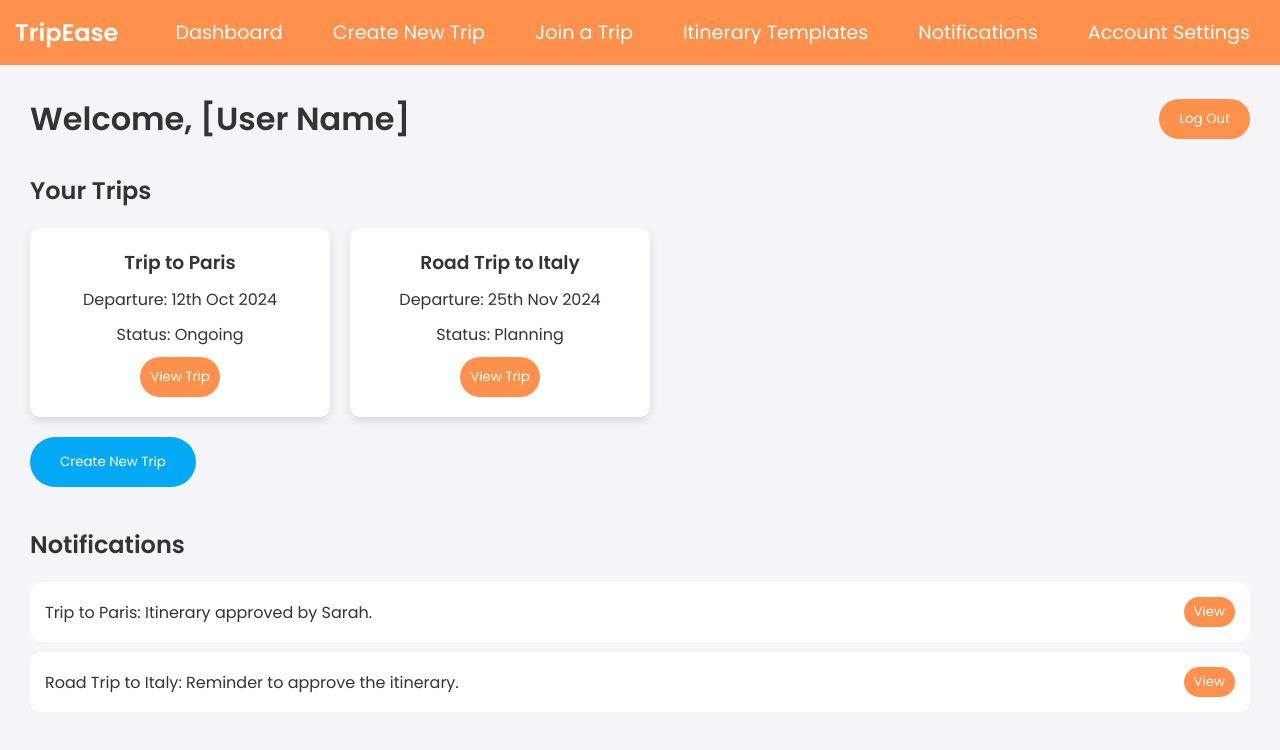
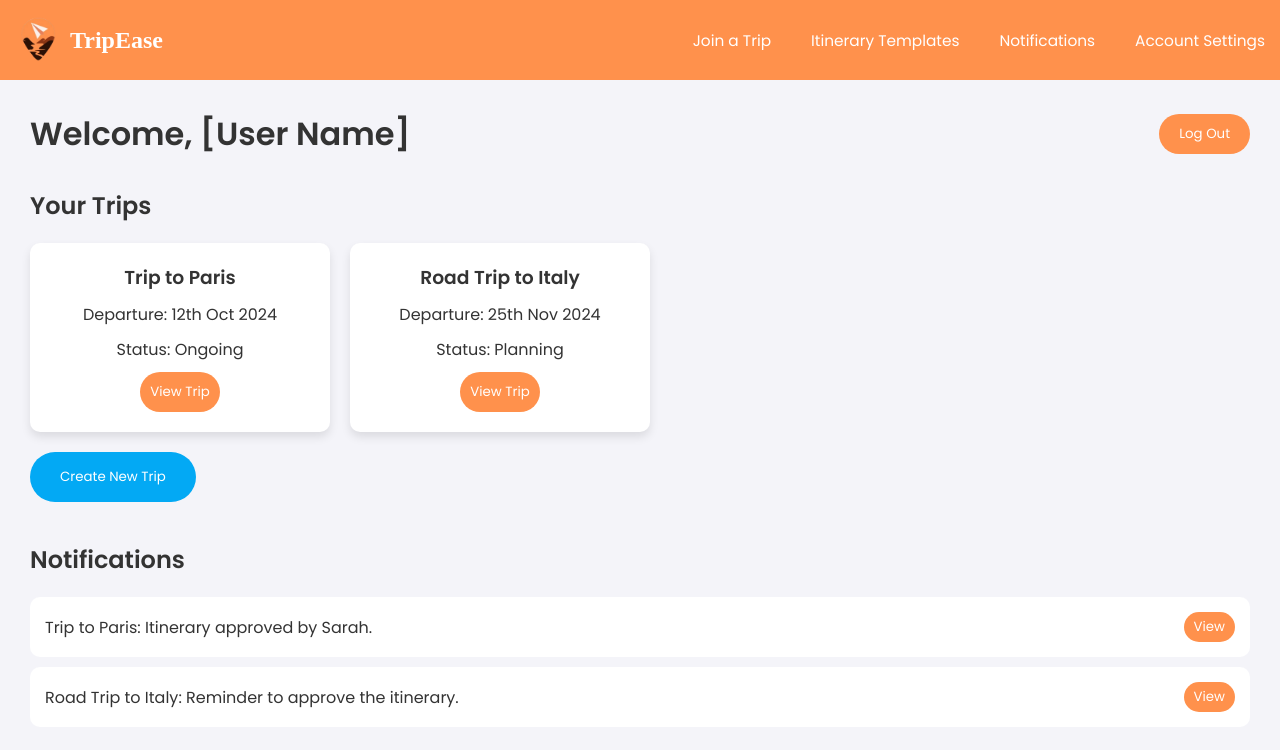
Before and after one commit to abhishekk2511/Trip-Ease, a plain HTML site: page dashboard.html in a window 1280 px wide. Drawn offline with Linux system fonts and the light colour scheme.

Commit message:
dashboard edit

```diff
--- a/dashboard-styles.css
+++ b/dashboard-styles.css
@@ -17,20 +17,47 @@
     display: flex;
     justify-content: space-between;
     align-items: center;
-    padding: 15px;
+    /* padding: 15px;  */
   }
 
-  .navbar .logo h2 {
+.navbar-brand {
+height: 80px;
+width: 10px;
+}
+.logo-image {
+  height: 70px;
+  width: 80px;
+  margin-bottom: 5px;
+}
+
+.logo-text {
+  font-family: serif;
+  font-size: 1.5em;
+  font-weight: bold;
+  font: optional;
   color: white;
-    margin: 0;
+  margin-right: 50px;
+  margin-left: 70px;
+  margin-top: -55px;
+  margin-bottom:30px;
+  padding-bottom: -40px;
 }
 
   .nav-links {
+    font-size: 0.8rem;
     list-style: none;
     display: flex;
-    gap: 20px;
+    gap: 10px;
+    /* margin-top: 110px; */
   }
 
+  /* #nav-links{
+    margin-top: 80px;
+  } */
+/*
+  #nav-hambuger{
+    margin-top: 110px ;
+  } */
   .nav-links li a {
     color: white;
     text-decoration: none;
@@ -39,8 +66,9 @@
   }
 
   .nav-links li a:hover {
-    background-color: #03a9f4;
+    /* background-color: #FF914C;      */
     border-radius: 5px;
+    color: rgb(178, 177, 177);
   }
 
   /* Burger Menu Styles */
@@ -48,6 +76,7 @@
     display: none;
     flex-direction: column;
     cursor: pointer;
+    margin-right: 1rem;
   }
 
   .menu-toggle .bar {
--- a/dashboard.html
+++ b/dashboard.html
@@ -11,8 +11,10 @@
 
   <!-- Navbar with Burger Menu -->
   <nav class="navbar">
-    <div class="logo">
-      <h2>TripEase</h2>
+
+    <div class="navbar-brand d-flex align-items-center" href="#">
+      <img src="Image/logo.png" alt="TripEase Logo" class="logo-image">
+      <h2 class="logo-text">TripEase</h2>
     </div>
     <!-- Burger Menu -->
     <div class="menu-toggle" id="mobile-menu">
@@ -22,8 +24,8 @@
     </div>
     <!-- Navigation Links -->
     <ul class="nav-links" id="nav-links">
-      <li><a href="#">Dashboard</a></li>
-      <li><a href="#">Create New Trip</a></li>
+      <!-- <li><a href="#">Dashboard</a></li> -->
+      <!-- <li><a href="#">Create New Trip</a></li> -->
       <li><a href="#">Join a Trip</a></li>
       <li><a href="#">Itinerary Templates</a></li>
       <li><a href="#">Notifications</a></li>
```
Lines whose indentation alone changed are shown as unchanged.
